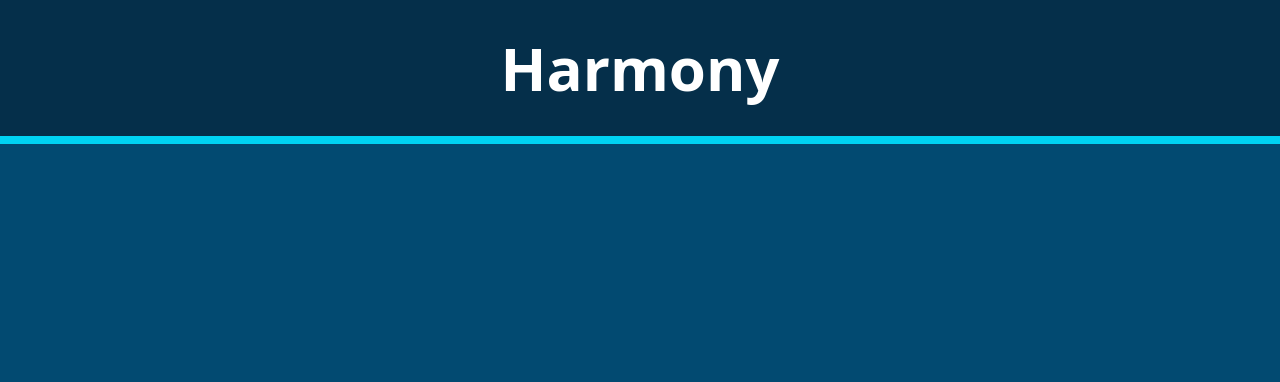
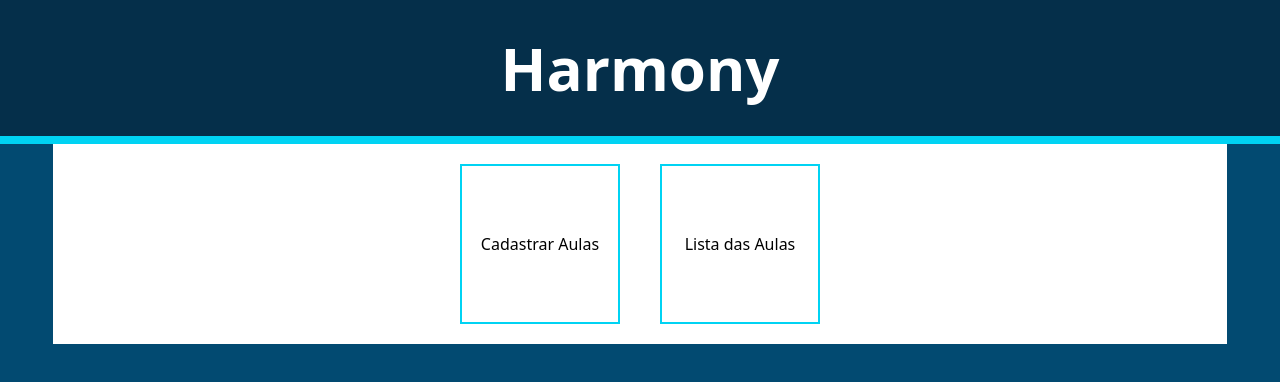
Before and after one commit to CarlosEduardo7700/harmony-system, a Next.js app: page / in a window 1280 px wide. Shown: the top 382 px of the page. Built offline with nearby package versions, Linux system fonts and the light colour scheme.

Commit message:
feat: Criando o componente FeatureBox

```diff
--- a/src/app/globals.css
+++ b/src/app/globals.css
@@ -13,4 +13,8 @@
   .container-header {
     @apply bg-sky-950 h-36 w-screen text-white text-6xl font-extrabold flex justify-center items-center border-b-8 border-b-cyan-400;
   }
+
+  .container-feature-box {
+    @apply border-2 border-cyan-400 h-40 w-40 m-5 hover:bg-cyan-100 transition duration-300 cursor-pointer;
+  }
 }
--- a/src/app/page.tsx
+++ b/src/app/page.tsx
@@ -1,8 +1,12 @@
 // import Image from "next/image";
+
+import FeatureBox from "@/components/FeatureBox/FeatureBox";
 
 export default function Home() {
   return (
     <div className="container-principal">
+      <FeatureBox text={"Cadastrar Aulas"}/>
+      <FeatureBox text={"Lista das Aulas"}/>
     </div>
   );
 }
--- /dev/null
+++ b/src/components/FeatureBox/FeatureBox.tsx
@@ -0,0 +1,11 @@
+interface FeatureBoxProps {
+    text: string;
+}
+
+export default function FeatureBox({text}: FeatureBoxProps) {
+    return (
+        <button className="container-feature-box">
+            <p>{text}</p>
+        </button>
+    );
+}
```
